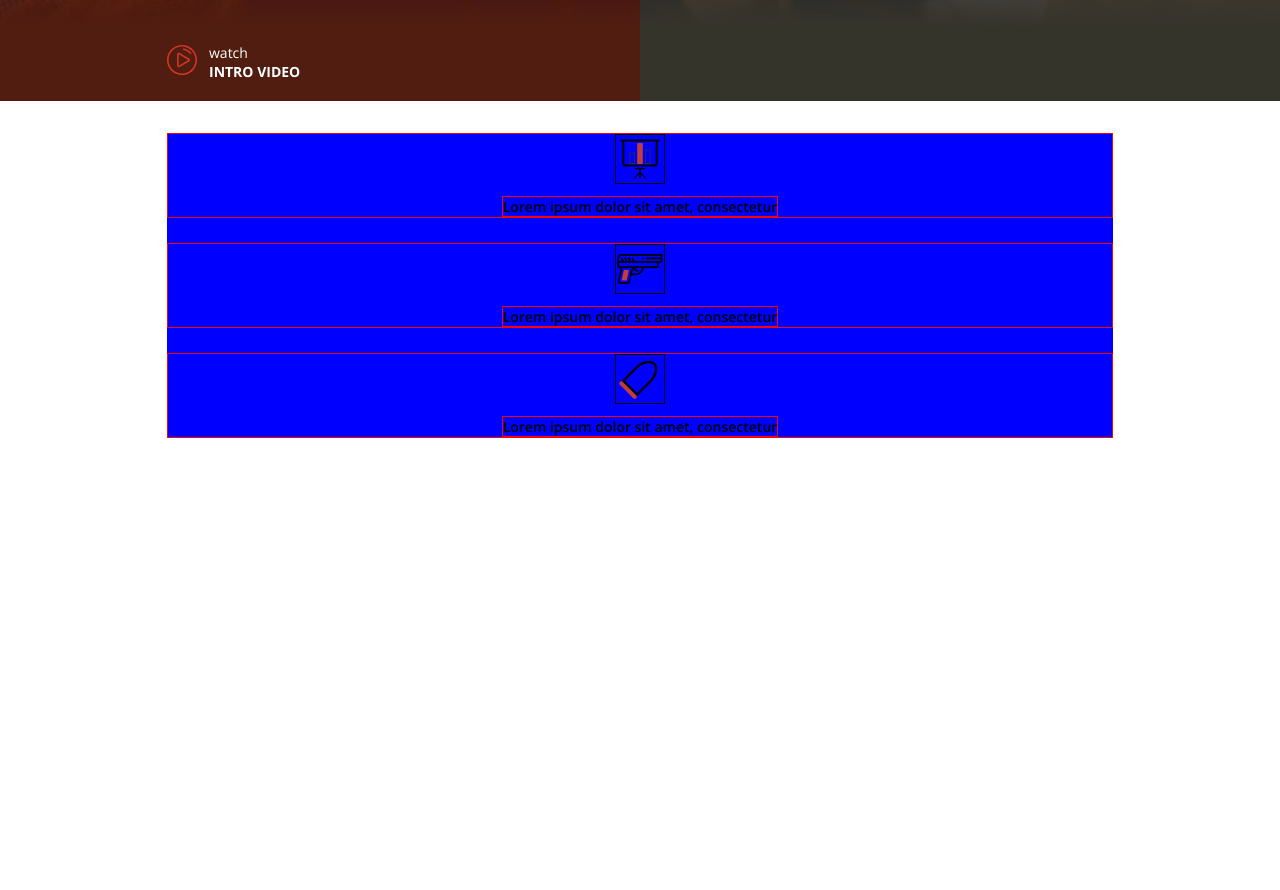
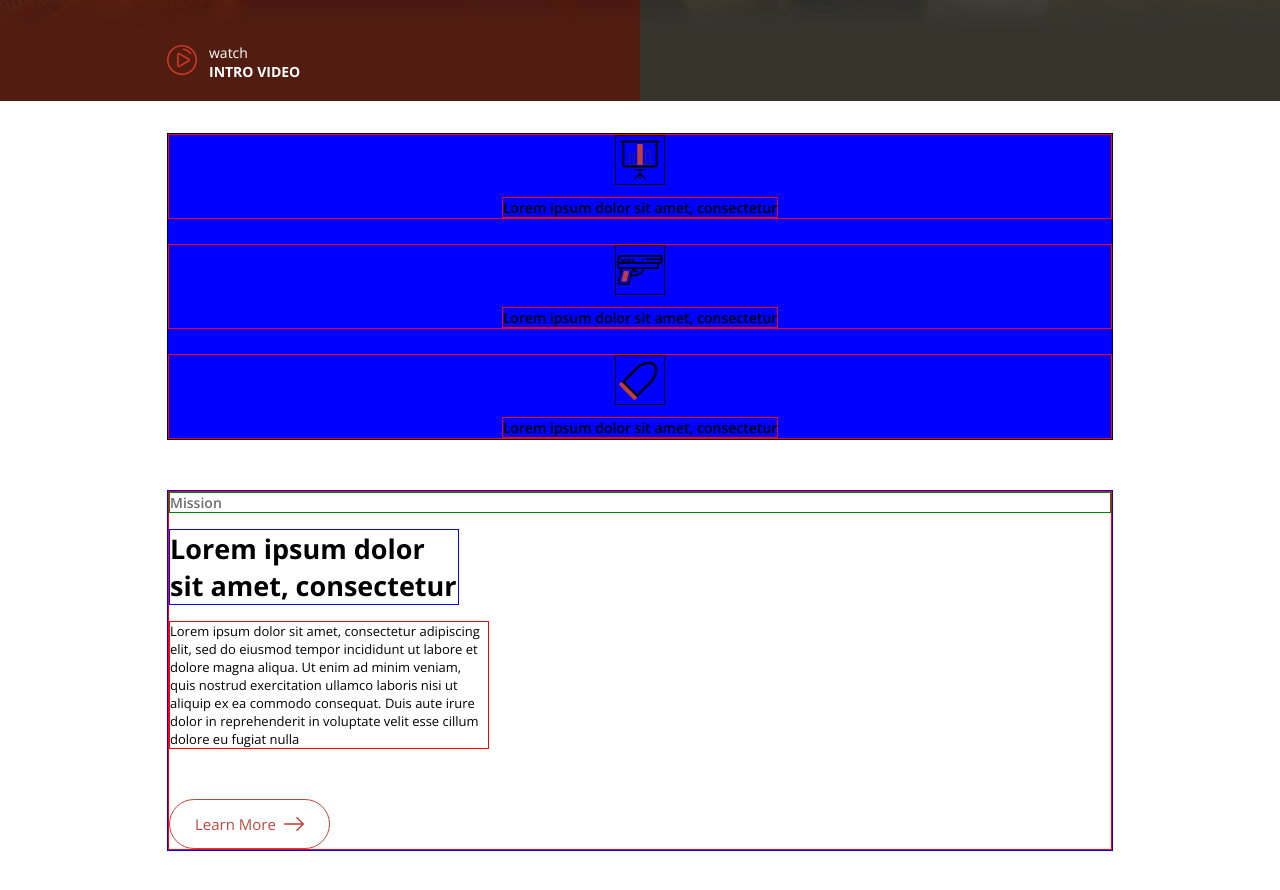
Before and after one commit to NursultanMK/shooting-fox, a website: page app/index.html in a window 1280 px wide. Shown: the part 640-1530 px from the top of the page. Before the commit the page ends 1138 px from the top, so only its background shows below. Drawn offline with nearby package versions, Linux system fonts and the light colour scheme.

Commit message:
create mission page description

```diff
--- a/app/index.html
+++ b/app/index.html
@@ -46,6 +46,7 @@
         </section>
         <section class="p-mission">
             <div class="p-mission__inner">
+                <div class="p-mission__heading">
                     <div class="c-description">
                         <div class="c-description__col">
                             <figure class="c-description__icon">
@@ -67,6 +68,27 @@
                         </div>
                     </div>
                 </div>
+                <div class="p-mission__body">
+                    <div class="c-mission-description">
+                        <p class="c-mission-description__title">Mission</p>
+                        <h1 class="c-mission-description__heading">Lorem ipsum dolor sit amet, consectetur</h1>
+                        <p class="c-mission-description__text">
+                            Lorem ipsum dolor sit amet, consectetur adipiscing elit, sed
+                            do eiusmod tempor incididunt ut labore et dolore magna
+                            aliqua. Ut enim ad minim veniam, quis nostrud exercitation
+                            ullamco laboris nisi ut aliquip ex ea commodo consequat.
+                            Duis aute irure dolor in reprehenderit in voluptate velit esse
+                            cillum dolore eu fugiat nulla
+                        </p>
+                        <div class="c-mission-description__button">
+                            Learn More
+                            <figure class="c-mission-description__arrow">
+                                <img class="c-mission-description__arrow-icon" src="images/right-arrow.svg" alt="Arrow">
+                            </figure>
+                        </div>
+                    </div>
+                </div>
+            </div>
         </section>
     </main>
 </body>
--- a/app/scss/abstracts/_variables.scss
+++ b/app/scss/abstracts/_variables.scss
@@ -2,6 +2,7 @@ $color-primary: rgb(255, 255, 255) !default;
 $color-secondary-dark: rgb(0, 0, 0) !default;
 $color-secondary-light: rgb(66, 66, 66) !default;
 $color-red: rgb(190, 70, 63) !default;
+$color-light-grey: rgb(109, 109, 109) !default;
 
 // Headings
 $heading-primary-color: $color-primary;
@@ -11,6 +12,7 @@ $heading-secondary-color: $color-red;
 // Paragraphs
 $text-color: $color-secondary-light;
 $text-light-color: $color-primary;
+$text-light-grey-color: $color-light-grey;
 
 $breakpoints: (
   tablet: 768px,
--- /dev/null
+++ b/app/scss/components/_c-mission-description.scss
@@ -0,0 +1,46 @@
+.c-mission-description {
+  border: 1px solid red;
+
+  &__title {
+    color: $text-light-grey-color;
+    font-weight: 600;
+    border: 1px solid green;
+    margin-bottom: 1.6rem;
+  }
+  &__heading {
+    border: 1px solid blue;
+    width: 29rem;
+    font-size: 2.7rem;
+    margin-bottom: 1.6rem;
+  }
+  &__text {
+    width: 32rem;
+    border: 1px solid red;
+    font-size: 1.3rem;
+    margin-bottom: 5rem;
+  }
+
+  &__button {
+    border: 1px solid $color-red;
+    border-radius: 5rem;
+    padding: 1.4rem 2.5rem;
+    width: 16.1rem;
+    text-align: center;
+    font-size: 1.5rem;
+    color: $color-red;
+    display: flex;
+    justify-content: space-between;
+    align-items: center;
+  }
+
+  &__arrow {
+    width: 2rem;
+    display: flex;
+    justify-content: center;
+    align-items: center;
+
+    &-icon {
+      width: 100%;
+    }
+  }
+}
--- a/app/scss/main.scss
+++ b/app/scss/main.scss
@@ -13,6 +13,7 @@
 @import
   "components/c-description-icons",
   "components/c-logotype",
+  "components/c-mission-description",
   "components/c-navigation",
   "components/c-play-button";
 
--- a/app/scss/page/_p-mission.scss
+++ b/app/scss/page/_p-mission.scss
@@ -5,4 +5,13 @@
   &__inner {
     @include container;
   }
+
+  &__heading {
+    border: 1px solid black;
+    margin-bottom: 5rem;
+  }
+
+  &__body {
+    border: 1px solid blue;
+  }
 }
```
Also changed, not shown: app/css/main.css, app/images/right-arrow.svg (added). Lines whose indentation alone changed are shown as unchanged.
